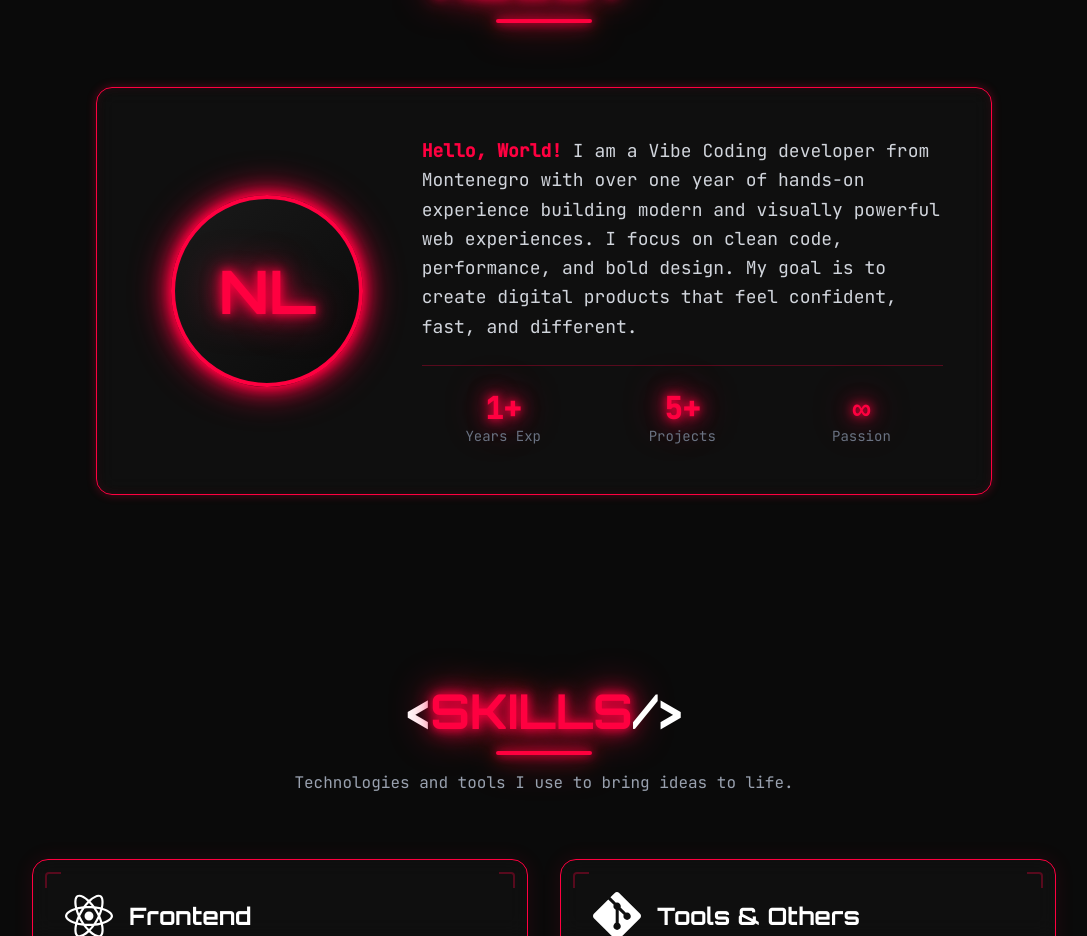
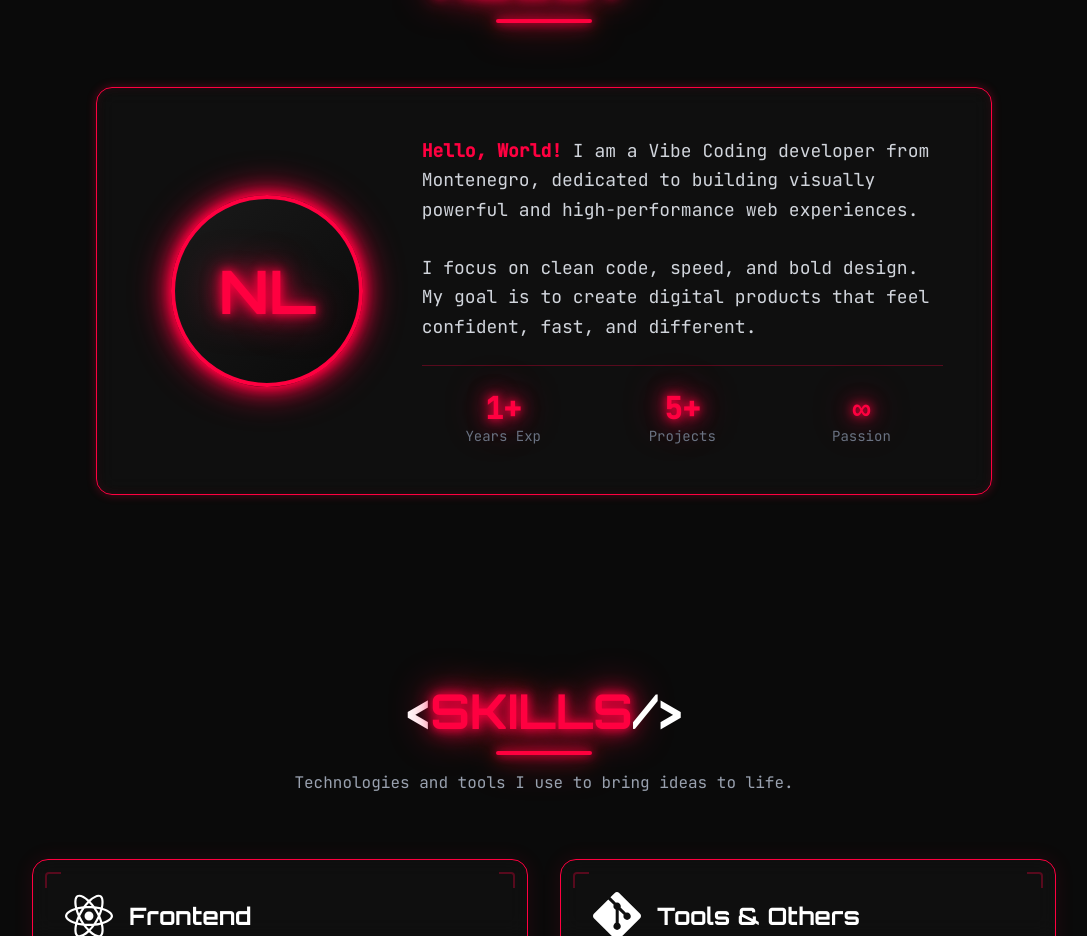
Before and after one commit to anunnaki7/Personal-Portfolio-Website, a React (Vite) app: page / in a window 1280 px wide. Shown: the part 941-1877 px from the top of the page, without its empty margins (96-1183 px from the left). Built offline with nearby package versions, Linux system fonts and the light colour scheme.

Commit message:
Update About.tsx

```diff
--- a/src/components/About.tsx
+++ b/src/components/About.tsx
@@ -61,7 +61,9 @@ export function About() {
                   animate={isInView ? { opacity: 1, x: 0 } : {}}
                   transition={{ delay: 0.5 }}
                 >
-                  <span className="text-[#ff0040] font-bold">Hello, World!</span> I am a Vibe Coding developer from Montenegro with over one year of hands-on experience building modern and visually powerful web experiences. I focus on clean code, performance, and bold design. My goal is to create digital products that feel confident, fast, and different.
+                  <span className="text-[#ff0040] font-bold">Hello, World!</span> I am a Vibe Coding developer from Montenegro, dedicated to building visually powerful and high-performance web experiences.
+                  <br /><br />
+                  I focus on clean code, speed, and bold design. My goal is to create digital products that feel confident, fast, and different.
                 </motion.p>
 
                 {/* Stats */}
```
